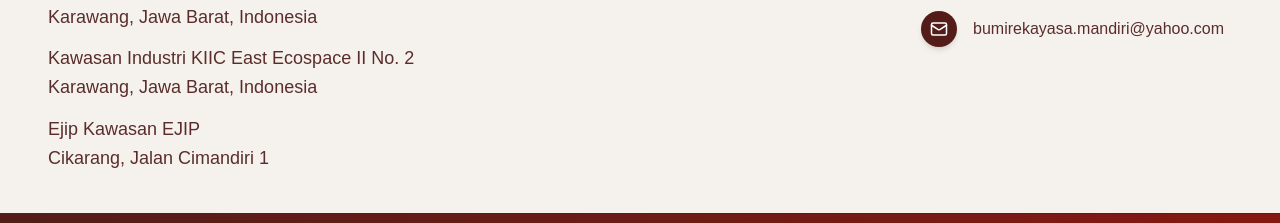
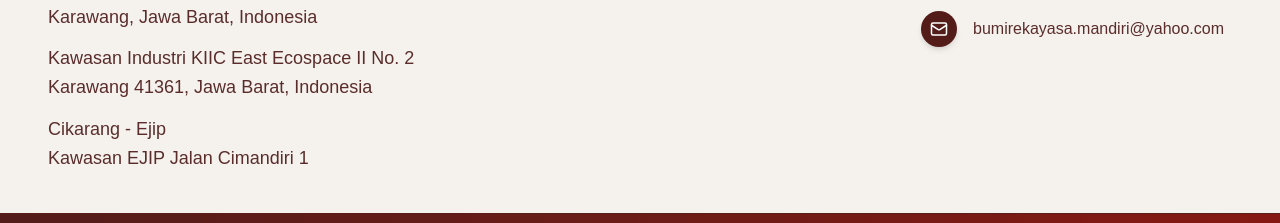
Before and after one commit to Bumi-Rekayasa-Mandiri/FRONTEND_BRM, a React (Vite) app: page / in a window 1280 px wide. Shown: the part 484-707 px from the top of the page. Built offline with nearby package versions, Linux system fonts and the light colour scheme; no server answers.

Commit message:
Penyesuaian

```diff
--- a/src/components/common/Footer.tsx
+++ b/src/components/common/Footer.tsx
@@ -30,14 +30,14 @@ export default function Footer() {
                 <p className="text-[#5A2D2C] text-base md:text-lg leading-relaxed font-medium">
                   Kawasan Industri KIIC East Ecospace II No. 2
                 <br />
-                  Karawang, Jawa Barat, Indonesia
+                  Karawang 41361, Jawa Barat, Indonesia
                 </p>
 
               {/* Lokasi 3 */}
                 <p className="text-[#5A2D2C] text-base md:text-lg leading-relaxed font-medium">
-                  Ejip Kawasan EJIP
+                  Cikarang - Ejip
                 <br />
-                  Cikarang, Jalan Cimandiri 1
+                  Kawasan EJIP Jalan Cimandiri 1
                 </p>
             </div>
           </div>
--- a/src/pages/Clients/Clients.tsx
+++ b/src/pages/Clients/Clients.tsx
@@ -1,5 +1,5 @@
 import { useEffect, useState } from "react";
-import { Users } from "lucide-react";
+import { Users, ExternalLink } from "lucide-react";
 import { Link } from "react-router-dom";
 import { clientApi } from "../../api/clientApi";
 import type { ClientItem } from "../../api/clientApi";
@@ -54,7 +54,6 @@ const Clients = () => {
       {/* CLIENT LIST */}
       <div className="max-w-7xl mx-auto px-6 py-20 space-y-16">
         {clients.map((client) => {
-          // 🔥 Ambil maksimal 2 gambar dari SEMUA project
           const allImages = client.projects
             .flatMap((project) => [
               project.thumbnail,
@@ -85,13 +84,26 @@ const Clients = () => {
 
               {/* TEXT */}
               <div>
-                <h2 className="text-2xl font-semibold text-[#5a1e1b] mb-4">
+                <h2 className="text-3xl font-bold text-[#7a1e16] mb-3">
                   {client.name}
                 </h2>
 
+                {/* WEBSITE STYLE LIKE IMAGE */}
+                {client.website && (
+                  <a
+                    href={client.website}
+                    target="_blank"
+                    rel="noopener noreferrer"
+                    className="inline-flex items-center gap-2 text-gray-600 hover:text-[#7a1e16] transition-colors text-base font-medium"
+                  >
+                    Kunjungi Website
+                    <ExternalLink size={16} />
+                  </a>
+                )}
+
                 {client.projects.length > 0 && (
                   <>
-                    <p className="text-sm font-semibold text-gray-500 mb-3">
+                    <p className="text-sm font-semibold text-gray-500 mt-6 mb-3">
                       Projects:
                     </p>
 
@@ -100,7 +112,7 @@ const Clients = () => {
                         <li key={project.id}>
                           <Link
                             to={`/projects/${project.slug}`}
-                            className="hover:text-[#5a1e1b] transition-colors"
+                            className="hover:text-[#7a1e16] transition-colors"
                           >
                             {project.title}
                           </Link>
@@ -111,7 +123,7 @@ const Clients = () => {
                 )}
               </div>
 
-              {/* 🔥 PROJECT IMAGES FIXED */}
+              {/* PROJECT IMAGES */}
               <div className="flex w-full overflow-hidden rounded-2xl">
                 {allImages.map((img, index) => (
                   <div
```
